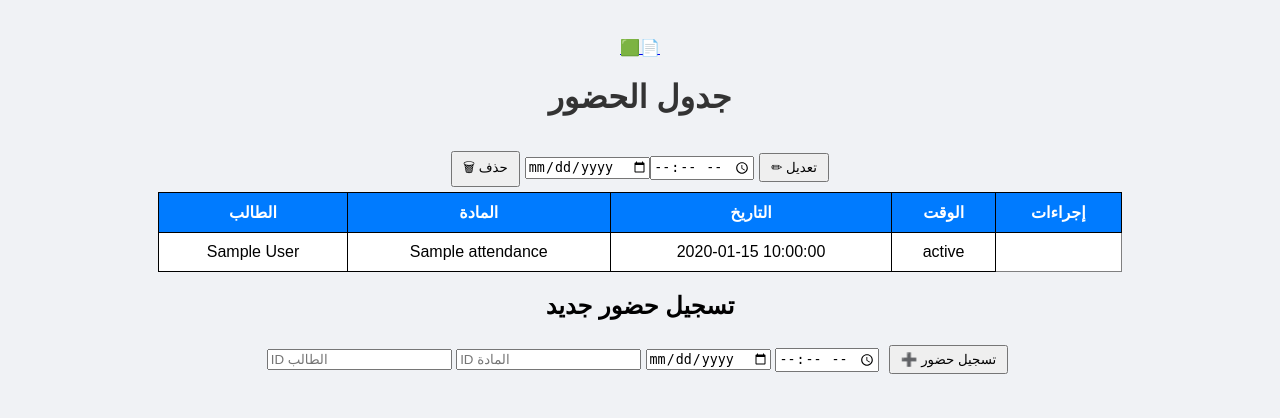
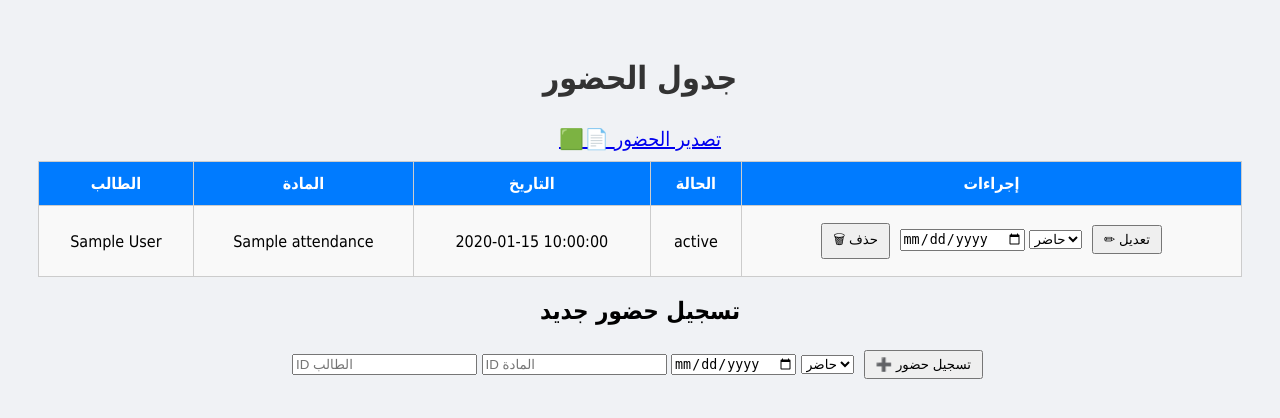
Before and after one commit to ictes907/qr_code, a Flask app: page /attendance in a window 1280 px wide. Shown: the top 418 px of the page. Run offline with Flask 3, Linux system fonts and the light colour scheme; a database or web service that is not in the repository returns one stand-in record (values such as "Sample title"); some libraries are stand-ins or nearby versions.

Commit message:
تعديل راوت attendance لعرض البيانات كـ dict + تحسين صفحة الجدول

```diff
--- a/app.py
+++ b/app.py
@@ -759,15 +759,28 @@ def attendance():
     db = get_db_connection()
     cursor = db.cursor()
     cursor.execute("""
-        SELECT s.full_name, c.course_name, a.attendance_date, a.status
+        SELECT a.id, s.full_name, c.course_name, a.attendance_date, a.status
         FROM attendance a
         JOIN students s ON a.student_id = s.id
         JOIN courses c ON a.course_id = c.id
+        ORDER BY a.attendance_date DESC
     """)
-    records = cursor.fetchall()
+    rows = cursor.fetchall()
     cursor.close()
     db.close()
-    return render_template("attendance.html", attendance=records)
+
+    attendance = []
+    for row in rows:
+        attendance.append({
+            'id': row[0],
+            'student_name': row[1],
+            'course_name': row[2],
+            'date': row[3],
+            'status': row[4]
+        })
+
+    return render_template("attendance.html", attendance=attendance)
+
 
 @app.route("/add_attendance", methods=["POST"])
 def add_attendance():
@@ -788,20 +801,19 @@ def add_attendance():
 
 @app.route("/edit_attendance/<int:id>", methods=["POST"])
 def edit_attendance(id):
-    student_id = request.form["student_id"]
-    course_id = request.form["course_id"]
     date = request.form["attendance_date"]
     status = request.form["status"]
 
     db = get_db_connection()
     cursor = db.cursor()
     cursor.execute(
-        "UPDATE attendance SET student_id = %s, course_id = %s, attendance_date = %s, status = %s WHERE id = %s",
-        (student_id, course_id, date, status, id))
+        "UPDATE attendance SET attendance_date = %s, status = %s WHERE id = %s",
+        (date, status, id))
     db.commit()
     cursor.close()
     db.close()
     return redirect("/attendance")
+
 
 @app.route("/delete_attendance/<int:id>")
 def delete_attendance(id):
@@ -825,18 +837,27 @@ def confirm_attendance():
     conn = get_db_connection()
     cursor = conn.cursor()
 
+    # تحقق من عدم تكرار الحضور بنفس اليوم
+    today = datetime.now().date()
+    cursor.execute("""
+        SELECT id FROM attendance
+        WHERE student_id = %s AND course_id = %s AND attendance_date = %s
+    """, (student_id, course_id, today))
+    existing = cursor.fetchone()
+    if existing:
+        return "✅ تم تسجيل حضورك مسبقًا اليوم"
+
     # حفظ الحضور
     cursor.execute("""
-        INSERT INTO attendance (student_id, course_id, timestamp)
-        VALUES (%s, %s, %s)
-    """, (student_id, course_id, datetime.now()))
+        INSERT INTO attendance (student_id, course_id, attendance_date, status)
+        VALUES (%s, %s, %s, %s)
+    """, (student_id, course_id, today, "حاضر"))
     conn.commit()
 
     # جلب بيانات المادة والطالب
     cursor.execute("SELECT course_name FROM courses WHERE id = %s", (course_id,))
     course_name = cursor.fetchone()[0]
     cursor.execute("SELECT full_name FROM students WHERE id = %s", (student_id,))
-
     student_name = cursor.fetchone()[0]
 
     cursor.close()
@@ -846,6 +867,7 @@ def confirm_attendance():
                            course_name=course_name,
                            student_name=student_name,
                            time=datetime.now().strftime("%Y-%m-%d %H:%M"))
+
 
 
 
--- a/templates/attendance.html
+++ b/templates/attendance.html
@@ -1,6 +1,5 @@
 <!DOCTYPE html>
 <html lang="ar">
-
 <head>
   <meta charset="UTF-8">
   <title>جدول الحضور</title>
@@ -33,52 +32,60 @@
       color: #333;
       margin-bottom: 30px;
     }
+    .export-btn {
+      display: block;
+      margin: 10px auto;
+      text-align: center;
+      font-size: 20px;
+    }
   </style>
-<head>
-    <meta charset="UTF-8">
-    <title>جدول الحضور</title>
-    <link rel="stylesheet" href="/static/style.css">
 </head>
-   <a href="/export_attendance" class="export-btn" title="تصدير إلى Excel">🟩📄</a>
 
 <body>
   <h1>جدول الحضور</h1>
-    <table border="1">
+  <a href="/export_attendance" class="export-btn" title="تصدير إلى Excel">🟩📄 تصدير الحضور</a>
+
+  <table>
     <tr>
       <th>الطالب</th>
       <th>المادة</th>
       <th>التاريخ</th>
-            <th>الوقت</th>
+      <th>الحالة</th>
       <th>إجراءات</th>
     </tr>
     {% for entry in attendance %}
     <tr>
-          <tr>
-            <td>{{ entry[0] }}</td>  <!-- الطالب -->
-            <td>{{ entry[1] }}</td>  <!-- المادة -->
-            <td>{{ entry[2] }}</td>  <!-- التاريخ -->
-            <td>{{ entry[3] }}</td>  <!-- الحالة أو الوقت -->
-          </tr>
-
-                <form action="/delete_attendance/{{ entry[0] }}" method="get">
+      <td>{{ entry.student_name }}</td>
+      <td>{{ entry.course_name }}</td>
+      <td>{{ entry.date }}</td>
+      <td>{{ entry.status }}</td>
+      <td>
+        <form action="/delete_attendance/{{ entry.id }}" method="get" style="display:inline;">
           <button type="submit">🗑 حذف</button>
         </form>
-                <form action="/edit_attendance/{{ entry[0] }}" method="post">
-                    <input type="date" name="attendance_date" value="{{ entry[3] }}" required>
-                    <input type="time" name="attendance_time" value="{{ entry[4] }}" required>
+        <form action="/edit_attendance/{{ entry.id }}" method="post" style="display:inline;">
+          <input type="date" name="attendance_date" value="{{ entry.date }}" required>
+          <select name="status" required>
+            <option value="حاضر" {% if entry.status == "حاضر" %}selected{% endif %}>حاضر</option>
+            <option value="غائب" {% if entry.status == "غائب" %}selected{% endif %}>غائب</option>
+          </select>
           <button type="submit">✏ تعديل</button>
         </form>
       </td>
     </tr>
     {% endfor %}
+
   </table>
 
   <h2>تسجيل حضور جديد</h2>
   <form action="/add_attendance" method="post">
     <input type="number" name="student_id" placeholder="ID الطالب" required>
     <input type="number" name="course_id" placeholder="ID المادة" required>
-        <input type="date" name="attendance_date" required>
-        <input type="time" name="attendance_time" required>
+    <input type="date" name="date" required>
+    <select name="status" required>
+      <option value="حاضر">حاضر</option>
+      <option value="غائب">غائب</option>
+    </select>
     <button type="submit">➕ تسجيل حضور</button>
   </form>
 </body>
```
Lines whose indentation alone changed are shown as unchanged.
